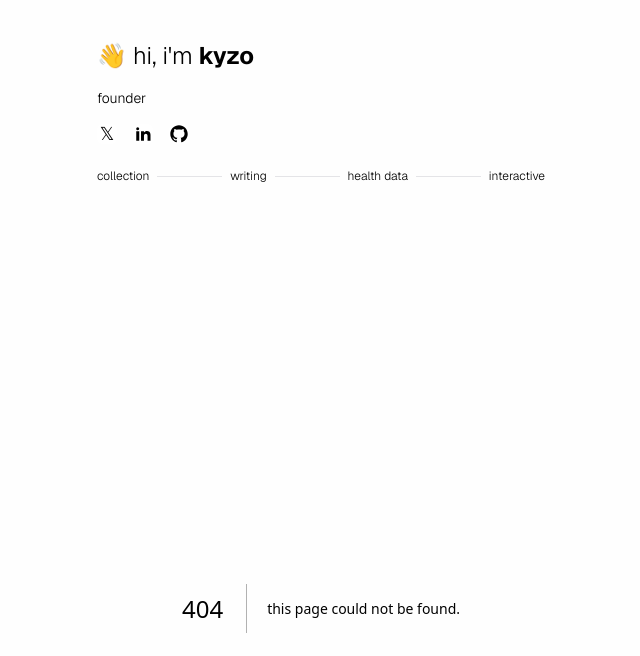
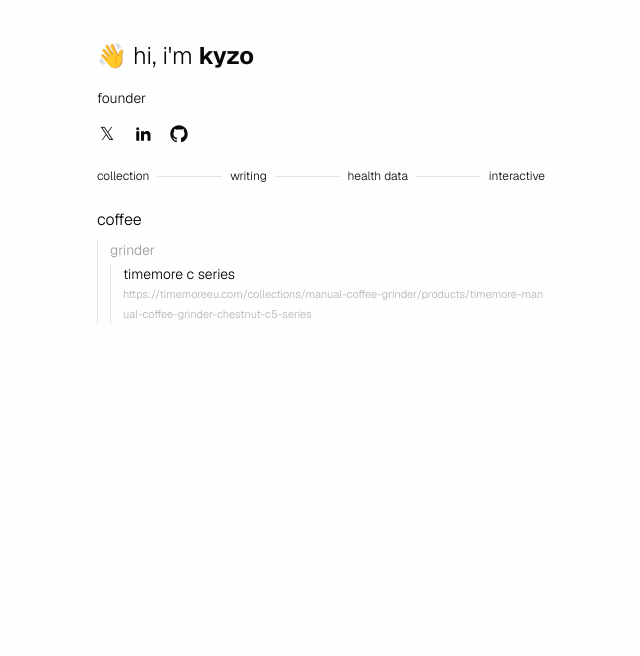
Before and after one commit to ky-zo/kyzo, a Next.js app: page /opinionated-things in a window 1280 px wide. Before the commit this address had no page. Shown: the top 656 px of the page, without its empty margins (319-959 px from the left). Built offline with nearby package versions, Linux system fonts and the light colour scheme.

Commit message:
Add opinionated things page and ignore .gstack
Co-Authored-By: Claude Fable 5 <noreply@anthropic.com>

```diff
--- /dev/null
+++ b/app/opinionated-things/page.tsx
@@ -0,0 +1,23 @@
+import { Metadata } from "next";
+
+import RecommendationsList from "./recommendations-list";
+
+export const metadata: Metadata = {
+	title: "opinionated things - kyzo",
+	description: "things I recommend",
+	alternates: {
+		canonical: "https://kyzo.io/opinionated-things",
+	},
+	robots: {
+		index: false,
+		follow: false,
+	},
+};
+
+export default function OpinionatedThingsPage() {
+	return (
+		<div className="flex w-full max-w-md flex-col pb-10">
+			<RecommendationsList />
+		</div>
+	);
+}
--- /dev/null
+++ b/app/opinionated-things/recommendations-list.tsx
@@ -0,0 +1,60 @@
+import { recommendations, type Category, type Subcategory } from "@/content/recommendations";
+
+function sortCategories(cats: Category[]): Category[] {
+	return [...cats]
+		.map((c) => ({
+			...c,
+			subcategories: sortSubcategories(c.subcategories),
+		}))
+		.sort((a, b) => a.name.localeCompare(b.name));
+}
+
+function sortSubcategories(subs: Subcategory[]): Subcategory[] {
+	return [...subs]
+		.map((s) => ({
+			...s,
+			items: [...s.items].sort((a, b) => a.name.localeCompare(b.name)),
+		}))
+		.sort((a, b) => a.name.localeCompare(b.name));
+}
+
+export default function RecommendationsList() {
+	const cats = sortCategories(recommendations);
+
+	return (
+		<div className="flex w-full flex-col gap-6">
+			{cats.map((cat) => (
+				<section key={cat.name}>
+					<h2 className="text-base text-black">{cat.name}</h2>
+					<div className="mt-2 flex flex-col gap-3 border-l border-black/10 pl-3">
+						{cat.subcategories.map((sub) => (
+							<div key={sub.name}>
+								<h3 className="text-black/40">{sub.name}</h3>
+								<ul className="mt-1 flex flex-col gap-2 border-l border-black/10 pl-3">
+									{sub.items.map((item) => (
+										<li key={item.name} className="flex flex-col">
+											<span className="text-black">{item.name}</span>
+											{item.note && (
+												<span className="text-[11px] text-black/40">{item.note}</span>
+											)}
+											{item.url && (
+												<a
+													href={item.url}
+													target="_blank"
+													rel="noopener noreferrer"
+													className="break-all text-[11px] normal-case text-black/30 hover:text-black/60 hover:underline"
+												>
+													{item.url}
+												</a>
+											)}
+										</li>
+									))}
+								</ul>
+							</div>
+						))}
+					</div>
+				</section>
+			))}
+		</div>
+	);
+}
--- /dev/null
+++ b/content/recommendations.ts
@@ -0,0 +1,34 @@
+export type Recommendation = {
+	name: string;
+	url?: string;
+	note?: string;
+};
+
+export type Subcategory = {
+	name: string;
+	items: Recommendation[];
+};
+
+export type Category = {
+	name: string;
+	subcategories: Subcategory[];
+};
+
+// Add your recommendations here. Sorting into alphabetical order is
+// handled automatically at render time, so you can add entries in any order.
+export const recommendations: Category[] = [
+	{
+		name: "Coffee",
+		subcategories: [
+			{
+				name: "Grinder",
+				items: [
+					{
+						name: "Timemore C Series",
+						url: "https://timemoreeu.com/collections/manual-coffee-grinder/products/timemore-manual-coffee-grinder-chestnut-c5-series",
+					},
+				],
+			},
+		],
+	},
+];
```
Also changed, not shown: 1 other file (tests, documents, lock files or other folders).
